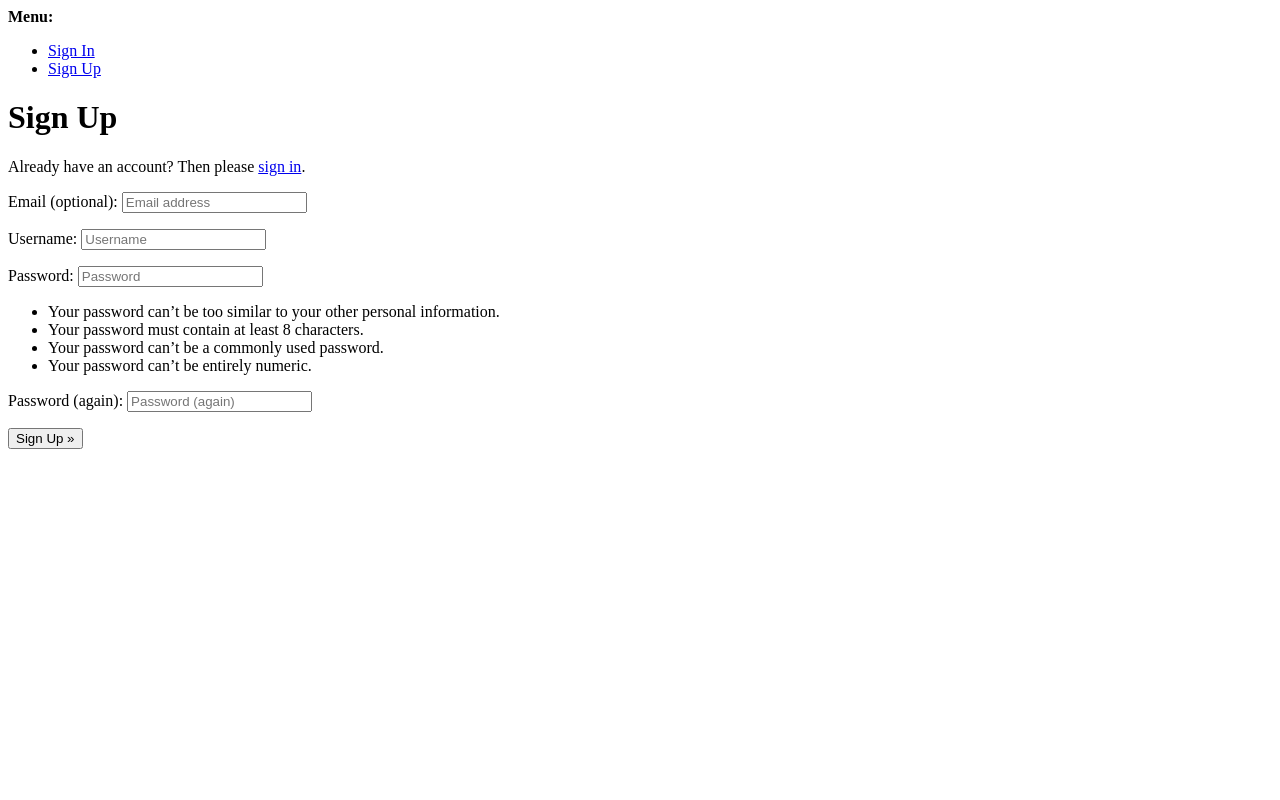
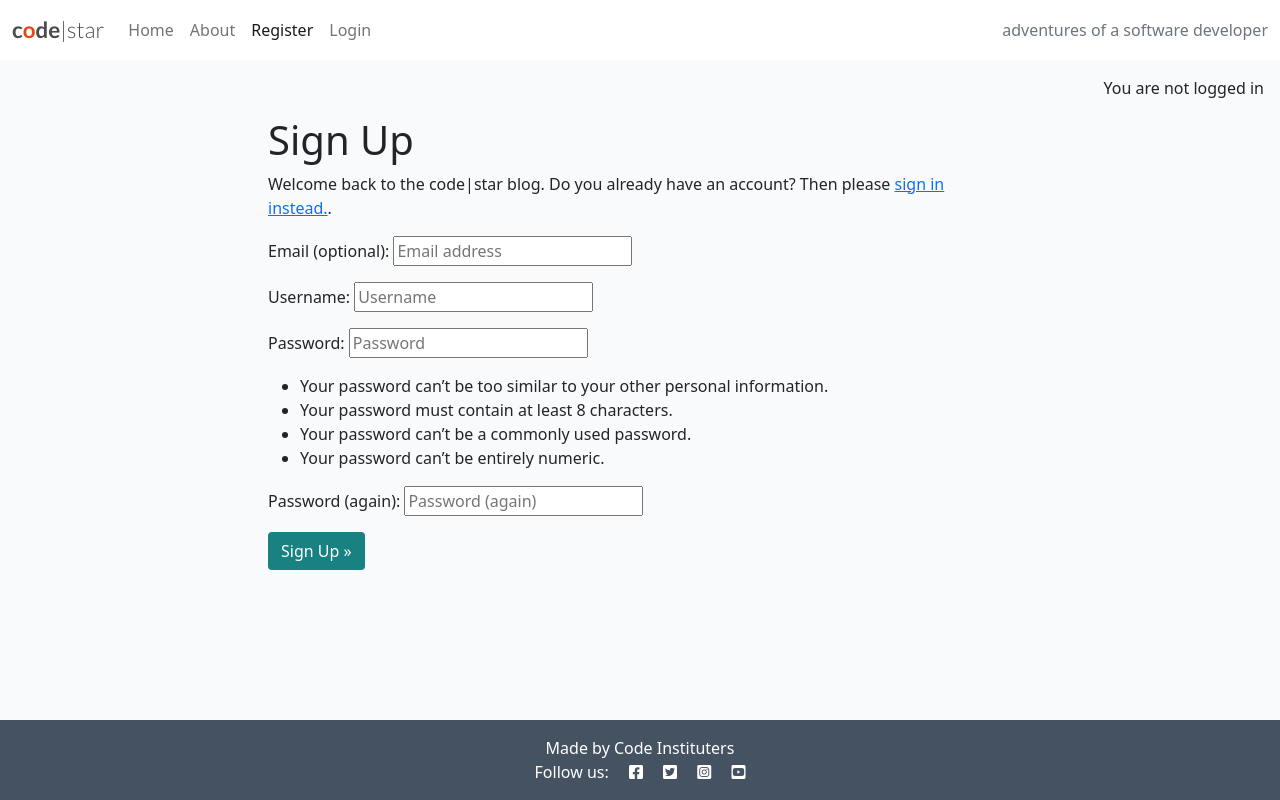
Before and after one commit to MrsmLisa/codestar, a Django app: page /accounts/signup/ in a window 1280 px wide. Run offline with Django 4.2, Linux system fonts and the light colour scheme.

Commit message:
added html to sign in

```diff
--- a/codestar/settings.py
+++ b/codestar/settings.py
@@ -28,7 +28,7 @@ TEMPLATES_DIR = os.path.join(BASE_DIR, 'templates')
 SECRET_KEY = os.environ.get("SECRET_KEY")
 
 # SECURITY WARNING: don't run with debug turned on in production!
-DEBUG = False
+DEBUG = True
 
 ALLOWED_HOSTS = ['.herokuapp.com', '127.0.0.1',]
 
--- a/templates/account/signup.html
+++ b/templates/account/signup.html
@@ -1,13 +1,15 @@
-{% extends "account/base.html" %}
+{% extends "base.html" %}
 
 {% load i18n %}
 
 {% block head_title %}{% trans "Signup" %}{% endblock head_title %}
 
 {% block content %}
+<div class="container">
+  <div class="col-md-8 mt-3 offset-md-2">
 <h1>{% trans "Sign Up" %}</h1>
 
-<p>{% blocktrans %}Already have an account? Then please <a href="{{ login_url }}">sign in</a>.{% endblocktrans %}</p>
+<p>{% blocktrans %}Welcome back to the code|star blog. Do you already have an account? Then please <a href="{{ login_url }}">sign in instead.</a>.{% endblocktrans %}</p>
 
 <form class="signup" id="signup_form" method="post" action="{% url 'account_signup' %}">
   {% csrf_token %}
@@ -15,7 +17,9 @@
   {% if redirect_field_value %}
   <input type="hidden" name="{{ redirect_field_name }}" value="{{ redirect_field_value }}" />
   {% endif %}
-  <button type="submit">{% trans "Sign Up" %} &raquo;</button>
+  <button class="btn btn-signup right" type="submit">{% trans "Sign Up" %} &raquo;</button>
 </form>
+</div>
+</div>
 
 {% endblock content %}
--- a/templates/base.html
+++ b/templates/base.html
@@ -1,7 +1,7 @@
 {% load static %}
 {% url 'home' as home_url %}
 {% url 'about' as about_url %}
-{%url 'account_login' as login_url %}
+{% url 'account_login' as login_url %}
 {% url 'account_signup' as signup_url %}
 {% url 'account_logout' as logout_url %}
 
@@ -116,6 +116,11 @@
     </nav>
 
     <main class="flex-shrink-0 main-bg">
+        {% if user.is_authenticated %}
+        <p class="text-end m-3">You are logged in as {{ user }}</p>
+        {% else %}
+        <p class="text-end m-3">You are not logged in</p>
+        {% endif %}
       {% block content %}
       <!-- Content Goes here -->
       {% endblock content %}
```
